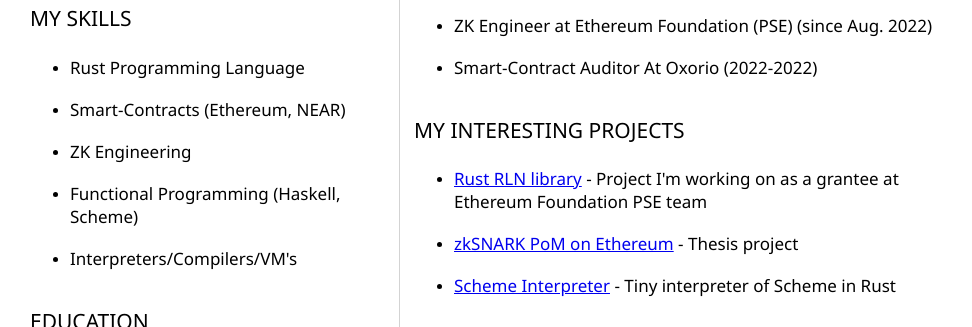
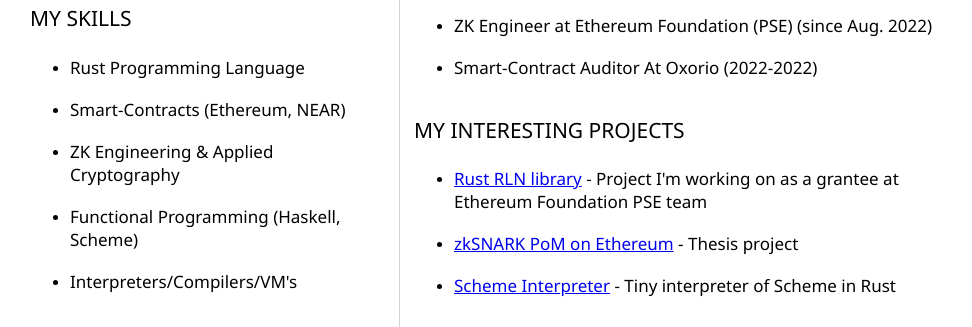
Before and after one commit to curryrasul/curryrasul.github.io, a plain HTML site: page index.html in a window 1280 px wide. Shown: the part 410-737 px from the top of the page, without its empty margins (144-1116 px from the left). Drawn offline with Linux system fonts and the light colour scheme.

Commit message:
Update index.html

```diff
--- a/index.html
+++ b/index.html
@@ -36,7 +36,7 @@
 					<ul>
                         <li><h3>Rust Programming Language</h3></li>
                         <li><h3>Smart-Contracts (Ethereum, NEAR)</h3></li>
-                        <li><h3>ZK Engineering</h3></li>
+                        <li><h3>ZK Engineering & Applied Cryptography</h3></li>
                         <li><h3>Functional Programming (Haskell, Scheme)</h3></li>
                         <li><h3>Interpreters/Compilers/VM's</h3></li>
                     </ul>
```
